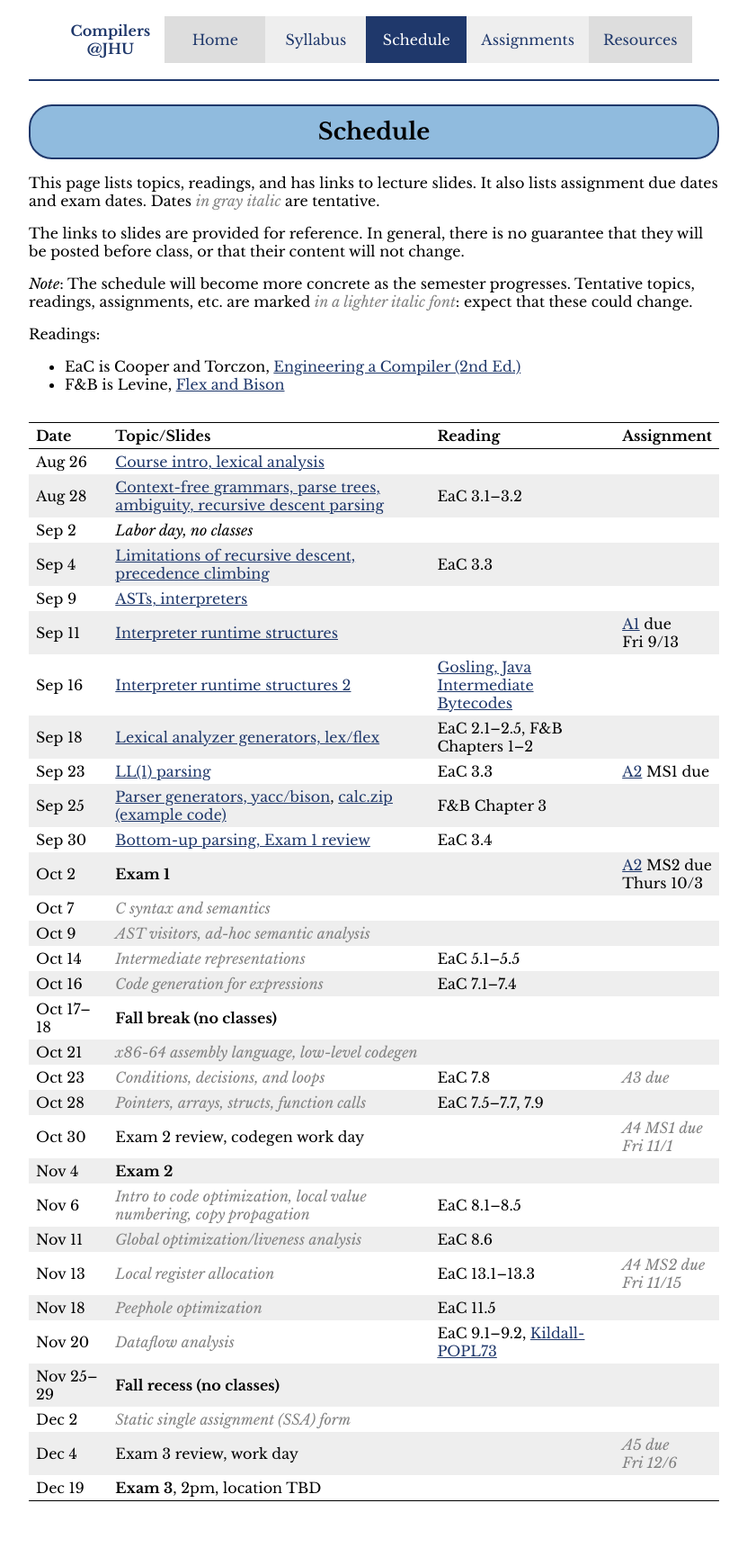
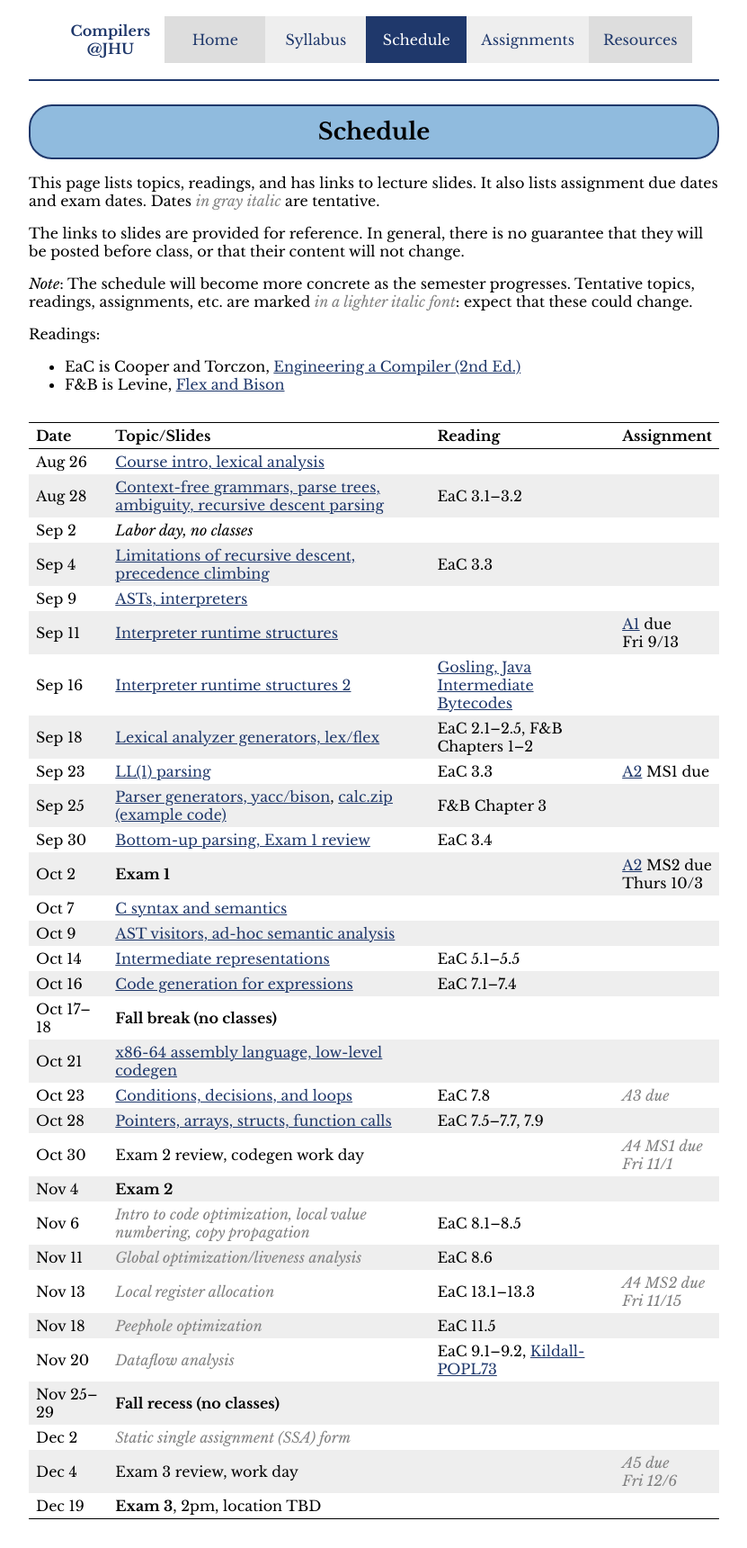
Before and after one commit to jhucompilers/fall2024, a Jekyll site: the page built from schedule.md, in a window 1280 px wide. Shown: the whole page at 90% size, without its empty margins (224-1055 px from the left). Built offline with Jekyll 4.4.1, drawn with Linux system fonts in a browser that asks for light colours.

Commit message:
link to initial compiler lecture slides

```diff
--- a/schedule.md
+++ b/schedule.md
@@ -37,15 +37,15 @@ Sep 23 | [LL(1) parsing](lectures/lecture08-public.pdf) | EaC 3.3 | [A2](assign/
 Sep 25 | [Parser generators, yacc/bison](lectures/lecture09-public.pdf), [calc.zip (example code)](lectures/calc.zip) | F&amp;B Chapter 3 |
 Sep 30 | [Bottom-up parsing, Exam 1 review](lectures/lecture10-public.pdf) | EaC 3.4 |
 Oct 2 | **Exam 1** |  | [A2](assign/assign02.html) MS2 due<br>Thurs 10/3
-Oct 7 | <span class='tentative'>C syntax and semantics</span> |  |
-Oct 9 | <span class='tentative'>AST visitors, ad-hoc semantic analysis</span> |  |
-Oct 14 | <span class='tentative'>Intermediate representations</span> | EaC 5.1–5.5 |
-Oct 16 | <span class='tentative'>Code generation for expressions</span> | EaC 7.1–7.4 |
+Oct 7 | [C syntax and semantics](lectures/lecture11-public.pdf) |  |
+Oct 9 | [AST visitors, ad-hoc semantic analysis](lectures/lecture12-public.pdf) |  |
+Oct 14 | [Intermediate representations](lectures/lecture13-public.pdf) | EaC 5.1–5.5 |
+Oct 16 | [Code generation for expressions](lectures/lecture14-public.pdf) | EaC 7.1–7.4 |
 Oct 17–18 | **Fall break (no classes)** |  |
-Oct 21 | <span class='tentative'>x86-64 assembly language, low-level codegen</span> |  |
-Oct 23 | <span class='tentative'>Conditions, decisions, and loops</span> | EaC 7.8 | <span class='tentative'>A3 due</span>
-Oct 28 | <span class='tentative'>Pointers, arrays, structs, function calls</span> | EaC 7.5–7.7, 7.9 |
-Oct 30 | Exam 2 review, codegen work day |  | <span class='tentative'>A4 MS1 due<br>Fri 11/1</span>
+Oct 21 | [x86-64 assembly language, low-level codegen](lectures/lecture15-public.pdf) |  |
+Oct 23 | [Conditions, decisions, and loops](lectures/lecture16-public.pdf) | EaC 7.8 | <span class='tentative'>A3 due
+Oct 28 | [Pointers, arrays, structs, function calls](lectures/lecture17-public.pdf) | EaC 7.5–7.7, 7.9 |
+Oct 30 | Exam 2 review, codegen work day |  | <span class='tentative'>A4 MS1 due<br>Fri 11/1
 Nov 4 | **Exam 2** |  |
 Nov 6 | <span class='tentative'>Intro to code optimization, local value numbering, copy propagation</span> | EaC 8.1–8.5 |
 Nov 11 | <span class='tentative'>Global optimization/liveness analysis</span> | EaC 8.6 |
```
Also changed, not shown: schedule.csv (+8 -8 lines), 1 other file.
